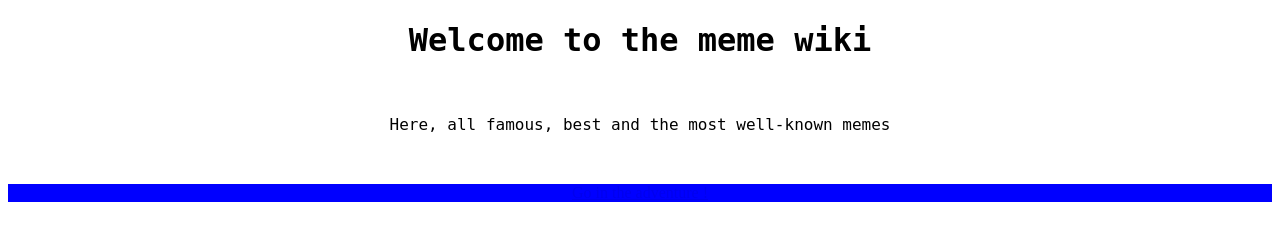
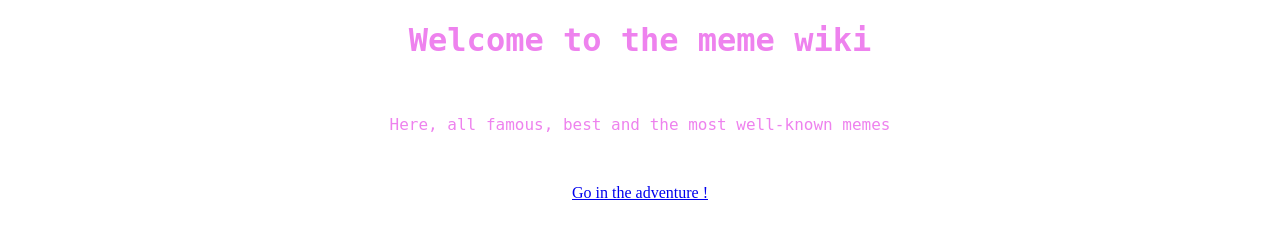
Before and after one commit to Nielsniz-SVG/meme-wiki, a plain HTML site: page index.html in a window 1280 px wide. Drawn offline with Linux system fonts and the light colour scheme.

Commit message:
Update body color and remove button background color
Change background color to violet for better visibility.

```diff
--- a/index.html
+++ b/index.html
@@ -11,7 +11,9 @@
     .button {
      text-align: center;
       border: block;
-      background-color: blue;
+    }
+    body {
+      color: violet;
     }
   </style>
 </head>
```
